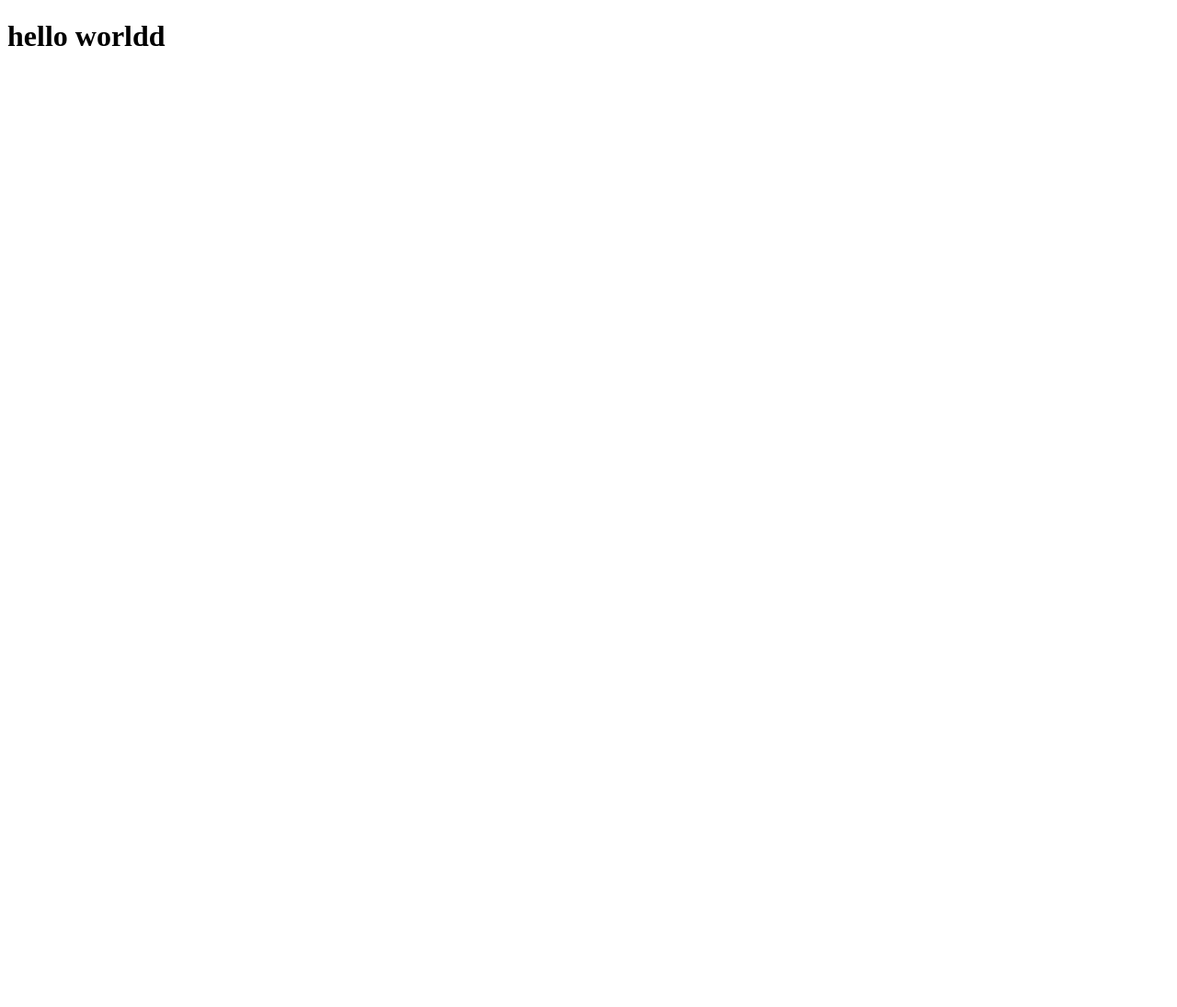
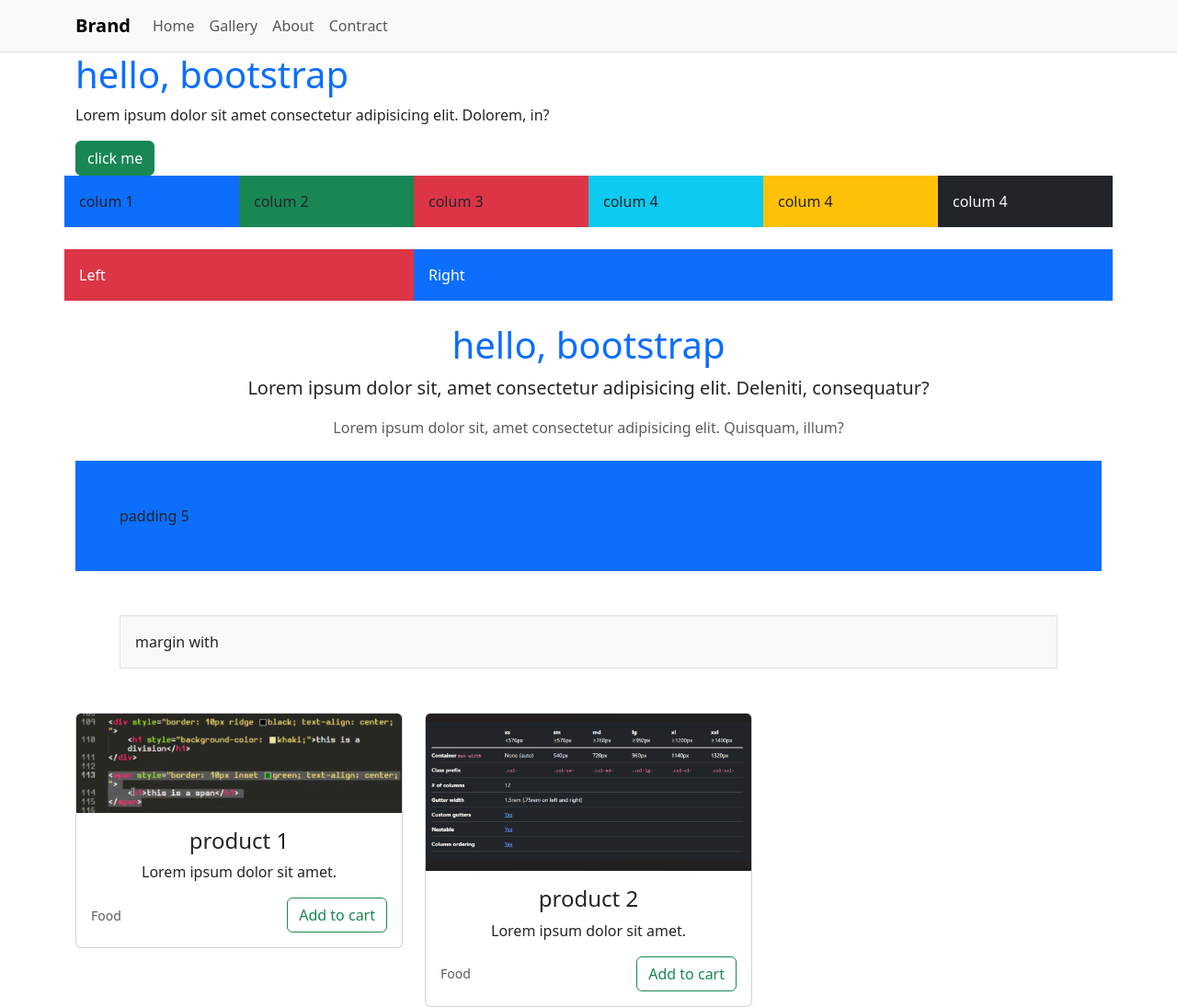
Before and after one commit to JakeBissen/Week-1, a plain HTML site: page index.html in a window 1280 px wide. Shown: the whole page at 92% size. Before the commit the page ends 800 px from the top, so only its background shows below. Drawn offline with nearby package versions, Linux system fonts and the light colour scheme.

```diff
--- a/index.html
+++ b/index.html
@@ -3,9 +3,127 @@
 <head>
     <meta charset="UTF-8">
     <meta name="viewport" content="width=device-width, initial-scale=1.0">
+     <link href="https://cdn.jsdelivr.net/npm/bootstrap@5.3.3/dist/css/bootstrap.min.css" rel="stylesheet">
     <title>Document</title>
+
 </head>
 <body>
-    <h1>hello worldd</h1>
+
+    <div class="navbar navbar-expand-lg bg-body-tertiary border-bottom sticky-top">
+    <div class="container">
+        <a href="#" class="navbar-brand fw-bold">Brand</a>
+        <button type="button" class="navbar-toggler" data-bs-toggle="collapse" data-bs-target="#navmenu">
+            <span class="navbar-toggler-icon"></span>
+        </button>
+        <div class="collapse navbar-collapse" id="navmenu">
+            <ul class="navbar-nav mb-2 mb-lg-0">
+                <li class="nav-item"><a class="nav-link" href="">Home</a></li>
+                <li class="nav-item"><a class="nav-link" href="">Gallery</a></li>
+                <li class="nav-item"><a class="nav-link" href="">About</a></li>
+                <li class="nav-item"><a class="nav-link" href="contact.html">Contract</a></li>
+            </ul>
+        </div>
+    </div>
+</div>
+
+    <!-- container- adds margin -->
+     <!-- .container .row .col most common for formating- -->
+    <div class="container">
+        <h1 class="text-primary">hello, bootstrap</h1>
+        <p class lead>Lorem ipsum dolor sit amet consectetur adipisicing elit. Dolorem, in?</p>
+        <button class="btn btn-success">click me</button>
+    </div>
+
+    <div class="container">
+         <div class="row">
+          <div class="col bg-primary p-3">colum 1</div>
+          <div class="col bg-success p-3"> colum 2</div>
+          <div class="col bg-danger p-3"> colum 3</div>
+            <div class="col bg-info p-3"> colum 4</div>
+              <div class="col bg-warning p-3"> colum 4</div>
+                <div class="col bg-dark p-3 text-light"> colum 4</div>
+        </div>
+    </div>
+
+    <div class="container mt-4">
+<div class="row">
+     <div class="col-12 col-md-4 bg-danger text-white p-3">
+        Left
+      </div>
+           <div class="col-12 col-md-8 bg-primary text-white p-3">
+        Right
+         </div>
+        </div>
+    </div>
+    <!-- md defines how many colums are for screen sizes.
+    col-lg is large, col-md is medium, col-sm for small,
+    col-sx is extra small, etc -->
+<div class="container mt-4 text-center">
+        <h1 class="text-primary">hello, bootstrap</h1>
+        <p class="lead"> Lorem ipsum dolor sit, amet consectetur adipisicing elit. Deleniti, consequatur?</p>
+        <p class="text-muted">Lorem ipsum dolor sit, amet consectetur adipisicing elit. Quisquam, illum?</p>
+
+    </div>
+
+<div class="container mt-4">
+    <div class="p-5 mb-3 bg-primary"> padding 5 </div>
+    <div class="p-3 m-5 border bg-light"> margin with </div>
+
+</div>
+
+<!-- RSTRUCTURE CARD LAY OUT SO IMAGES SIT SIDE BY SIDE -->
+
+
+
+<div class="container">
+     <div class="row">
+        <div class="col-12 col-md-4">
+         <div class="card text-center">
+            <img src="Screenshot 2025-08-27 103553.png" class="card-img-top img-fluid" alt="">
+         <div class="card-body">
+            <h4 class="card-title">
+                product 1
+            </h4>
+                <p class="card-text ">Lorem ipsum dolor sit amet.</p>
+            <div class="d-flex align-items-center justify-content-between">
+                <small class="text-muted"> Food</small>
+                <button class="btn btn-outline-success">Add to cart</button>
+            </div>
+         </div>
+    </div>
+
+</div> <div class="col-12 col-md-4">
+        <div class="card text-center">
+            <img src="Screenshot 2025-09-03 104755.png" class="card-img-top img-fluid" alt="">
+         <div class="card-body">
+            <h4 class="card-title">
+                product 2 </h4>
+                <p class="card-text">Lorem ipsum dolor sit amet.</p>
+            <div class="d-flex align-items-center justify-content-between">
+                <small class="text-muted "> Food</small>
+                <button class="btn btn-outline-success">Add to cart</button>
+            </div>
+         </div>
+    </div>
+
+</div>
+
+</div>
+
+
+</div>
+
+
+
+
+
+<div class="">
+    <div class=""></div>
+    <div class=""></div>
+    <div class=""></div>
+</div>
+
+
+<script src="https://cdn.jsdelivr.net/npm/bootstrap@5.3.3/dist/js/bootstrap.bundle.min.js"></script>
 </body>
 </html>
```
Also changed, not shown: Create Google block test.html (added, +17 -0 lines), contact.html (added, +51 -0 lines), OIP (1).webp (added), OIP.webp (added), Screenshot 2025-08-27 103553.png (added), Screenshot 2025-08-28 133038.png (added), Screenshot 2025-08-31 185550.png (added), Screenshot 2025-08-31 185953.png (added), Screenshot 2025-08-31 190004.png (added), Screenshot 2025-09-03 104755.png (added), google-logo-icon-illustration-free-vector.jpg (added), index.css (added).
